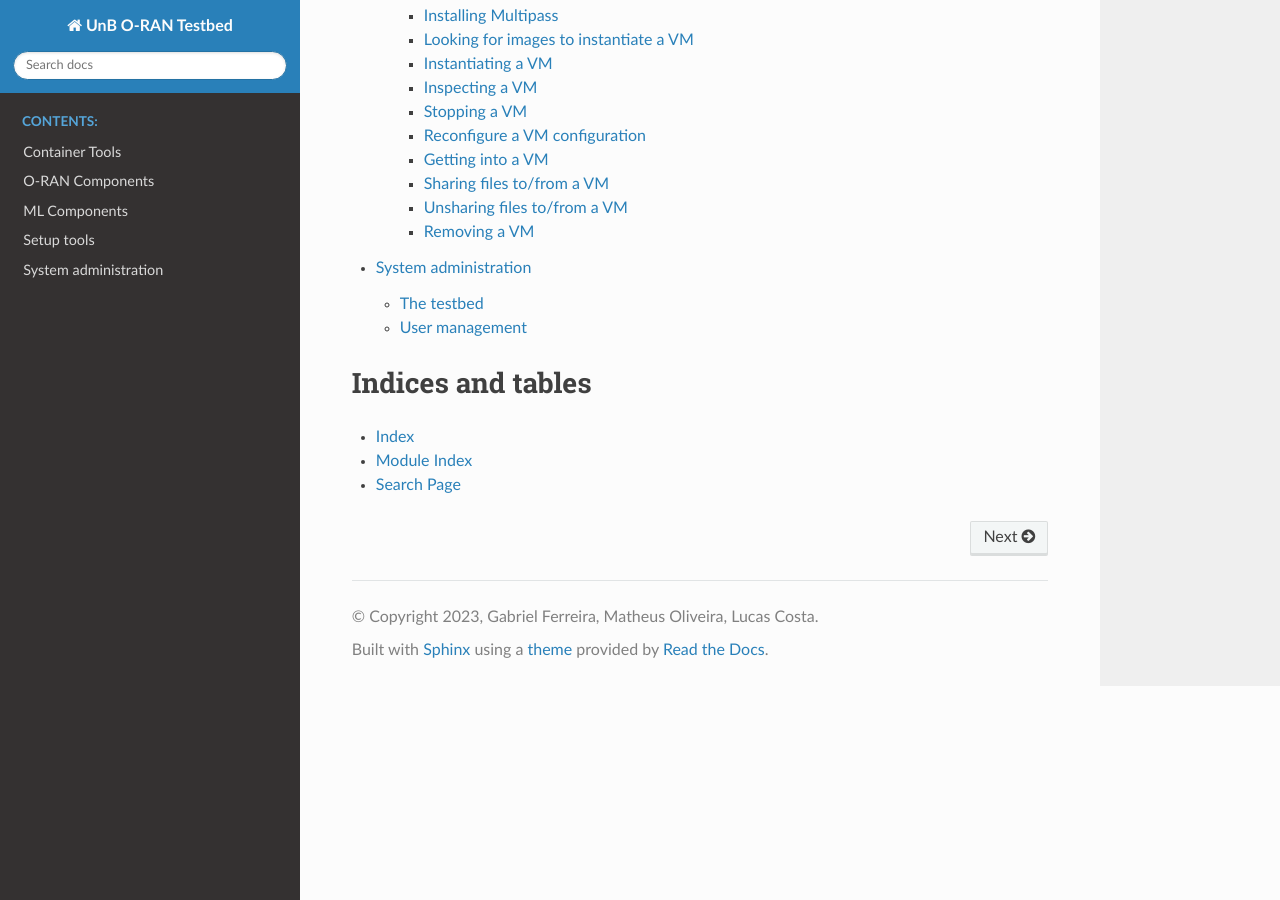
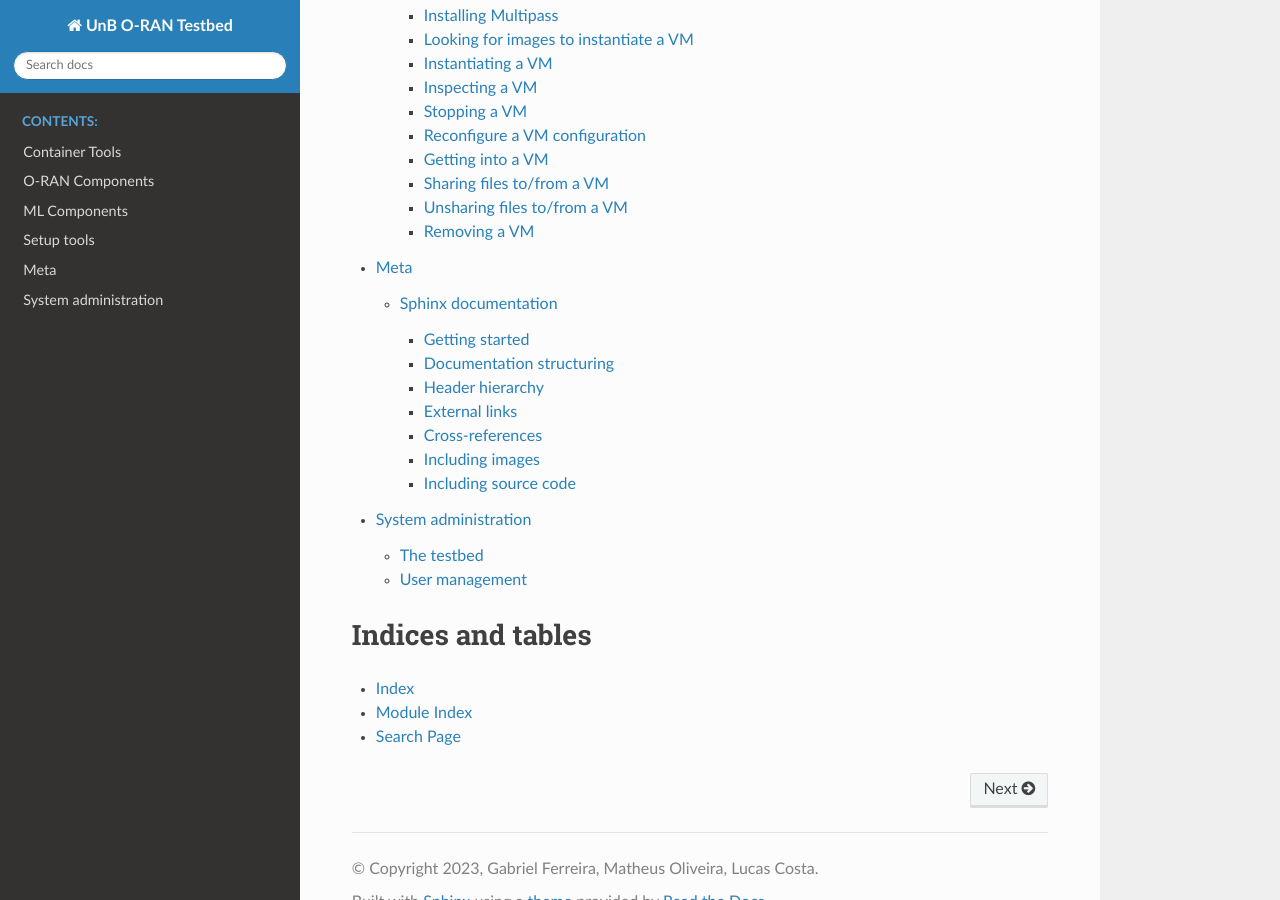
Before and after one commit to Gabrielcarvfer/ORAN_testbed_docs, a Sphinx documentation site: the page built from docs/source/index.rst, in a window 1280 px wide and 900 px high, scrolled down 1536 px. Built offline with Sphinx 7.4.7 and the Read the Docs theme 2.0.0, drawn with Linux system fonts in a browser that asks for light colours; some of the changed lines change nothing that is shown.

Commit message:
Add Sphinx documentation section

```diff
--- a/docs/source/index.rst
+++ b/docs/source/index.rst
@@ -14,6 +14,7 @@ Welcome to UnB O-RAN Testbed's documentation!
    oran-components
    ml-components
    setup-tools
+   meta
    sysadmin
 
 
--- /dev/null
+++ b/docs/source/meta.rst
@@ -0,0 +1,8 @@
+Meta
+====
+
+.. toctree::
+   :maxdepth: 2
+   :caption: Contents:
+
+   meta/sphinx-documentation.rst
--- /dev/null
+++ b/docs/source/meta/sphinx-documentation.rst
@@ -0,0 +1,379 @@
+Sphinx documentation
+====================
+
+.. _Sphinx: https://www.sphinx-doc.org/en/master/
+
+Our testbed documentation is written with `Sphinx`_.
+Sphinx uses a markdown syntax that is pretty easy to use,
+and can easily incorporate images and code blocks, plus
+manage document hierarchy for complex or diverse manuals,
+such as this one.
+
+Getting started
+---------------
+
+To get started, we first need to have Python, pip and venv installed.
+
+On Ubuntu:
+
+.. sourcecode:: console
+
+    sudo apt install python3 python3-pip python3-venv
+
+Then, we need to install sphinx main package and the theme
+that we use. But we are going to do it in a virtual environment,
+to clearly separate dependencies, which is a good practice.
+
+We have the necessary steps in the ``setup.sh`` script, which
+contains the following:
+
+.. sourcecode:: bash
+
+    #!/usr/bin/env bash
+
+    python3 -m venv testbed
+    source ./testbed/bin/activate
+    python3 -m pip install sphinx sphinx-rtd-theme
+
+.. _shebang: https://linuxhandbook.com/shebang/
+
+The first line is the `shebang`_, which lets bash identify
+what program it should use to parse the current file.
+
+The second line creates the virtual environment called ``testbed``.
+
+The third line activates the virtual environment, where
+calling python3 will now invoke a separate version contained
+in the ``testbed`` directory.
+
+The fourth, and last, line installs sphinx and our chosen theme.
+
+Now we can proceed to build the documentation with the
+``build_docs.sh`` script, which contains the following:
+
+.. sourcecode:: bash
+
+    #!/usr/bin/env bash
+
+    source ./testbed/bin/activate
+    cd ./docs && make html
+
+Again, the first line is a shebang to indicate how to process the file.
+
+The second line activates the virtual environment.
+
+The third, and last, line walks into the ``docs`` subdirectory and builds
+the html version of the documentation.
+
+After running it, you should see no warnings.
+
+.. sourcecode:: console
+
+    $ ./build_docs.sh
+    Running Sphinx v7.2.6
+    loading pickled environment... done
+    building [mo]: targets for 0 po files that are out of date
+    writing output...
+    building [html]: targets for 1 source files that are out of date
+    updating environment: 0 added, 1 changed, 0 removed
+    reading sources... [100%] index
+    looking for now-outdated files... none found
+    pickling environment... done
+    checking consistency... done
+    preparing documents... done
+    copying assets... copying static files... done
+    copying extra files... done
+    done
+    writing output... [100%] index
+    generating indices... genindex done
+    writing additional pages... search done
+    dumping search index in English (code: en)... done
+    dumping object inventory... done
+    build succeeded.
+
+    The HTML pages are in build/html.
+
+Now we can inspect our freshly built documentation in ``docs/build/html/index.html``.
+
+Documentation structuring
+-------------------------
+
+We already have a few sections, so let's explore them.
+
+.. sourcecode:: console
+
+    $ tree ./docs/source/
+    ./docs/source/
+    ├── conf.py
+    ├── container-tools
+    │   ├── docker-compose.rst
+    │   ├── docker.rst
+    │   ├── helm.rst
+    │   ├── img
+    │   │   ├── bitnami-nginx.png
+    │   │   ├── bitnami-nginx-templates.png
+    │   │   ├── bitnami-nginx-templates-ports.png
+    │   │   ├── nginx-container-htop.png
+    │   │   ├── ubuntu-docker-hub-page.png
+    │   │   └── wordpress-wizard.png
+    │   └── kubernetes.rst
+    ├── container-tools.rst
+    ├── index.rst
+    ├── meta
+    │   └── sphinx-documentation.rst
+    ├── meta.rst
+    ├── ml-components
+    │   └── mlflow.rst
+    ├── ml-components.rst
+    ├── oran-components
+    │   ├── oran-sc.rst
+    │   └── srs-ran.rst
+    ├── oran-components.rst
+    ├── setup-tools
+    │   ├── ansible.rst
+    │   ├── arm-builds.rst
+    │   └── multipass.rst
+    ├── setup-tools.rst
+    ├── _static
+    ├── sysadmin
+    │   ├── img
+    │   │   └── testbed_stack.png
+    │   ├── testbed.rst
+    │   └── user-management.rst
+    ├── sysadmin.rst
+    └── _templates
+
+    10 directories, 28 files
+
+
+Looking at the top-level directory, we can see the main document (``index.rst``),
+which unites all document sections (``.rst`` files).
+
+.. sourcecode:: reST
+
+    .. UnB O-RAN Testbed documentation master file, created by
+       sphinx-quickstart on Mon Nov 27 17:06:02 2023.
+       You can adapt this file completely to your liking, but it should at least
+       contain the root `toctree` directive.
+
+    Welcome to UnB O-RAN Testbed's documentation!
+    ===========================================================
+
+    .. toctree::
+       :maxdepth: 3
+       :caption: Contents:
+
+       container-tools
+       oran-components
+       ml-components
+       setup-tools
+       meta
+       sysadmin
+
+
+    Indices and tables
+    ==================
+
+    * :ref:`genindex`
+    * :ref:`modindex`
+    * :ref:`search`
+
+
+The important part of this file is the ``toctree`` declaration,
+which basically works like a C/C++ includes, which effectively merges
+the listed files (**file extensions can be omitted**) to the current one.
+
+For the ``meta`` documentation, we have the respective ``meta.rst``
+file with the following contents:
+
+.. sourcecode:: reST
+
+    Meta
+    ====
+
+    .. toctree::
+       :maxdepth: 2
+       :caption: Contents:
+
+       meta/sphinx-documentation.rst
+
+As we can see, we have the section title ``Meta``, which has its font size
+adjusted by the ``====`` signs just below it.
+
+So far, the ``Meta`` chapter has only this documentation regarding Sphinx,
+contained in the ``meta/sphinx-documentation.rst`` file.
+
+The ``sphinx-documentation.rst`` file has the actual documentation
+regarding Sphinx.
+
+.. sourcecode:: reST
+
+   Sphinx documentation
+   ====================
+
+   .. _Sphinx: https://www.sphinx-doc.org/en/master/
+
+   Our testbed documentation is written with `Sphinx`_.
+   Sphinx uses a markdown syntax that is pretty easy to use,
+   and can easily incorporate images and code blocks, plus
+   manage document hierarchy for complex or diverse manuals,
+   such as this one.
+
+   Getting started
+   ---------------
+
+   To get started, we first need to have Python, pip and venv installed.
+
+This produces the following document tree in the left-sidebar nagivation
+menu.
+
+.. image:: img/toctree.png
+   :width: 50%
+
+Header hierarchy
+----------------
+
+To organize contents, it is natural to use different font sizes.
+
+Let's test an example with the following chapter, section and subsection.
+
+.. sourcecode:: reST
+
+    Chapter
+    =======
+
+    Section
+    -------
+
+    Subsection
+    **********
+
+Not to screw up with the actual document, using just an image with the outputs.
+
+.. image:: img/headers.png
+   :width: 100%
+
+External links
+--------------
+
+External links are pretty easy to handle, you first declare the link
+then use it in the text as follows.
+
+.. sourcecode:: reST
+
+    .. _lalalalala: https://youtu.be/Xfg0QuhYVjE
+
+    Here is the `lalalalala`_ video.
+
+Which produces:
+
+.. _lalalalala: https://youtu.be/Xfg0QuhYVjE
+
+Here is the `lalalalala`_ video.
+
+Cross-references
+----------------
+
+To reference another section of this documentation, use the name of the chapter,
+section or subsection in the following way:
+
+.. sourcecode:: reST
+
+    :ref:`Multipass`
+
+    :ref:`Cross-references`
+
+Which produces:
+
+:ref:`Multipass`
+
+:ref:`Cross-references`
+
+
+Including images
+----------------
+
+If your chapter does not have its own ``img`` image subdirectory, create it.
+Then place the image there, and reference it in that chapter.
+
+For example, the ``toctree`` image is included as follows:
+
+.. sourcecode:: reST
+
+    .. image:: img/toctree.png
+       :width: 30%
+
+Which produces
+
+.. image:: img/toctree.png
+       :width: 30%
+
+Including source code
+---------------------
+
+If you want to include source code, create a ``.. sourcecode:: LANGUAGE`` block,
+with the ``LANGUAGE`` you want to use, which will allow for proper syntax colouring.
+
+Common languages include Python, Cpp, Bash, Console, reST (markdown flavour used by Sphinx).
+
+.. sourcecode:: reST
+
+       .. sourcecode:: Cpp
+
+            int main()
+            {
+              return 0;
+            }
+
+       .. sourcecode:: Python
+
+            import time
+            print(time.time())
+
+       .. sourcecode:: Bash
+
+           #!/usr/bin/env bash
+
+           source ./testbed/bin/activate
+           cd ./docs && make html
+
+       .. sourcecode:: Console
+
+           $ whoami
+           gabriel
+
+       .. sourcecode:: reST
+
+           Subinception
+           ************
+
+Which produces the following:
+
+.. sourcecode:: Cpp
+
+     int main()
+     {
+       return 0;
+     }
+
+.. sourcecode:: Python
+
+    import time
+    print(time.time())
+
+.. sourcecode:: Bash
+
+    #!/usr/bin/env bash
+
+    source ./testbed/bin/activate
+    cd ./docs && make html
+
+.. sourcecode:: Console
+
+    $ whoami
+    gabriel
+
+.. sourcecode:: reST
+
+    Subinception
+    ************
```
Also changed, not shown: docs/source/meta/img/headers.png (added), docs/source/meta/img/toctree.png (added).
